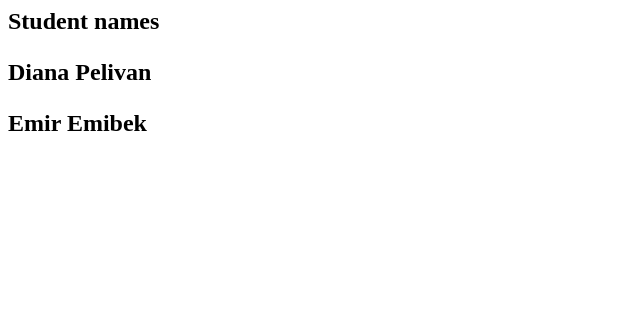
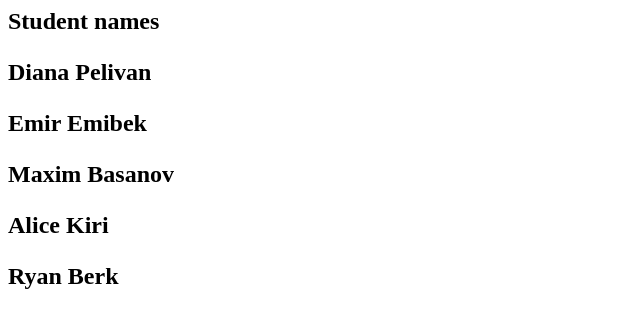
Before and after one commit to AnaSDet/MyProject, a plain HTML site: page index.html in a window 1280 px wide. Shown: the whole page, without its empty margins (0-640 px from the left). Drawn offline with Linux system fonts and the light colour scheme.

Commit message:
Added more students

```diff
--- a/index.html
+++ b/index.html
@@ -1,3 +1,6 @@
 <h2>Student names <h2>
 <p>Diana Pelivan<p>
 <p>Emir Emibek<p>
+<p>Maxim Basanov<p>
+<p>Alice Kiri<p>
+<p>Ryan Berk<p>
```
